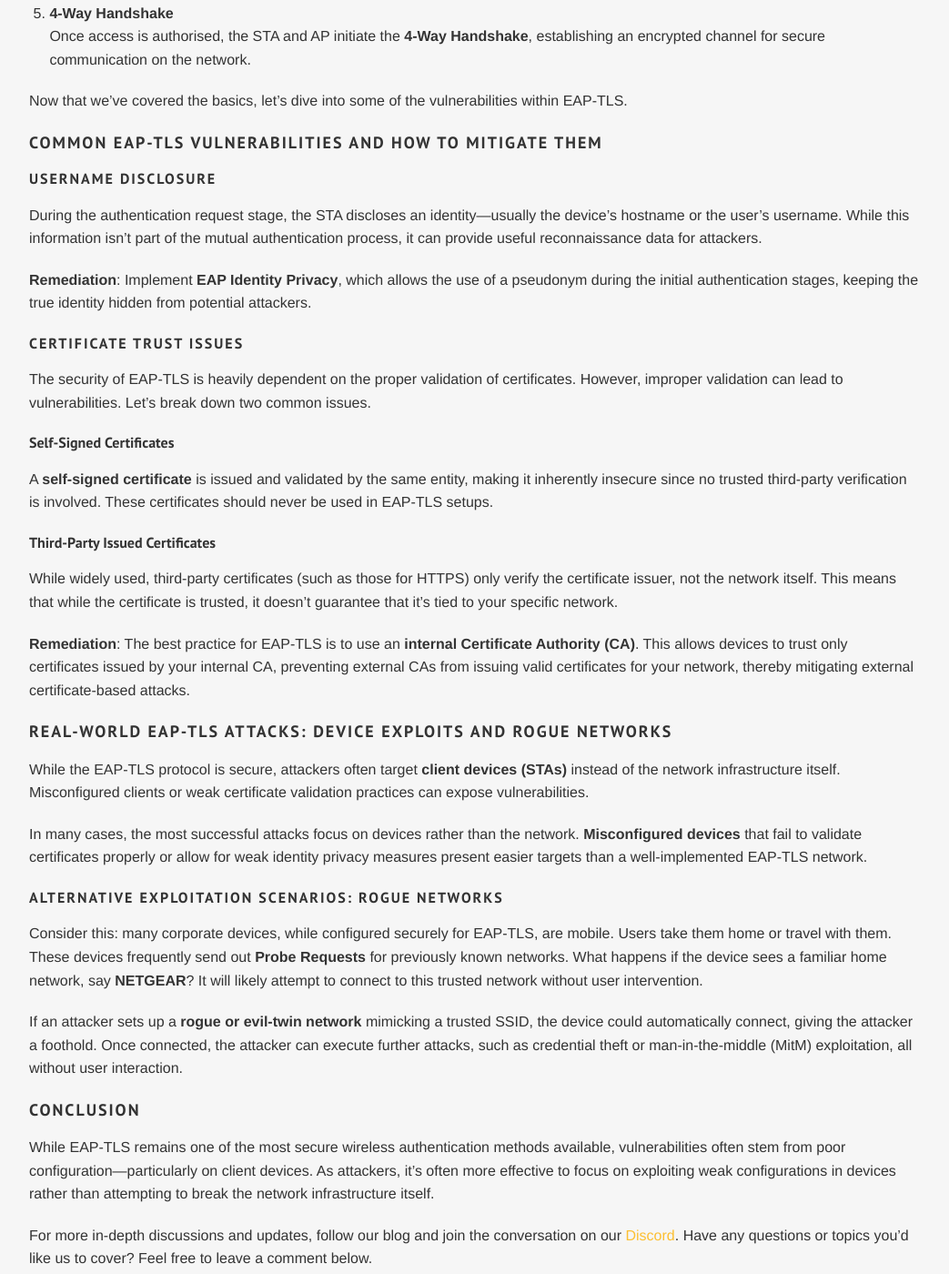
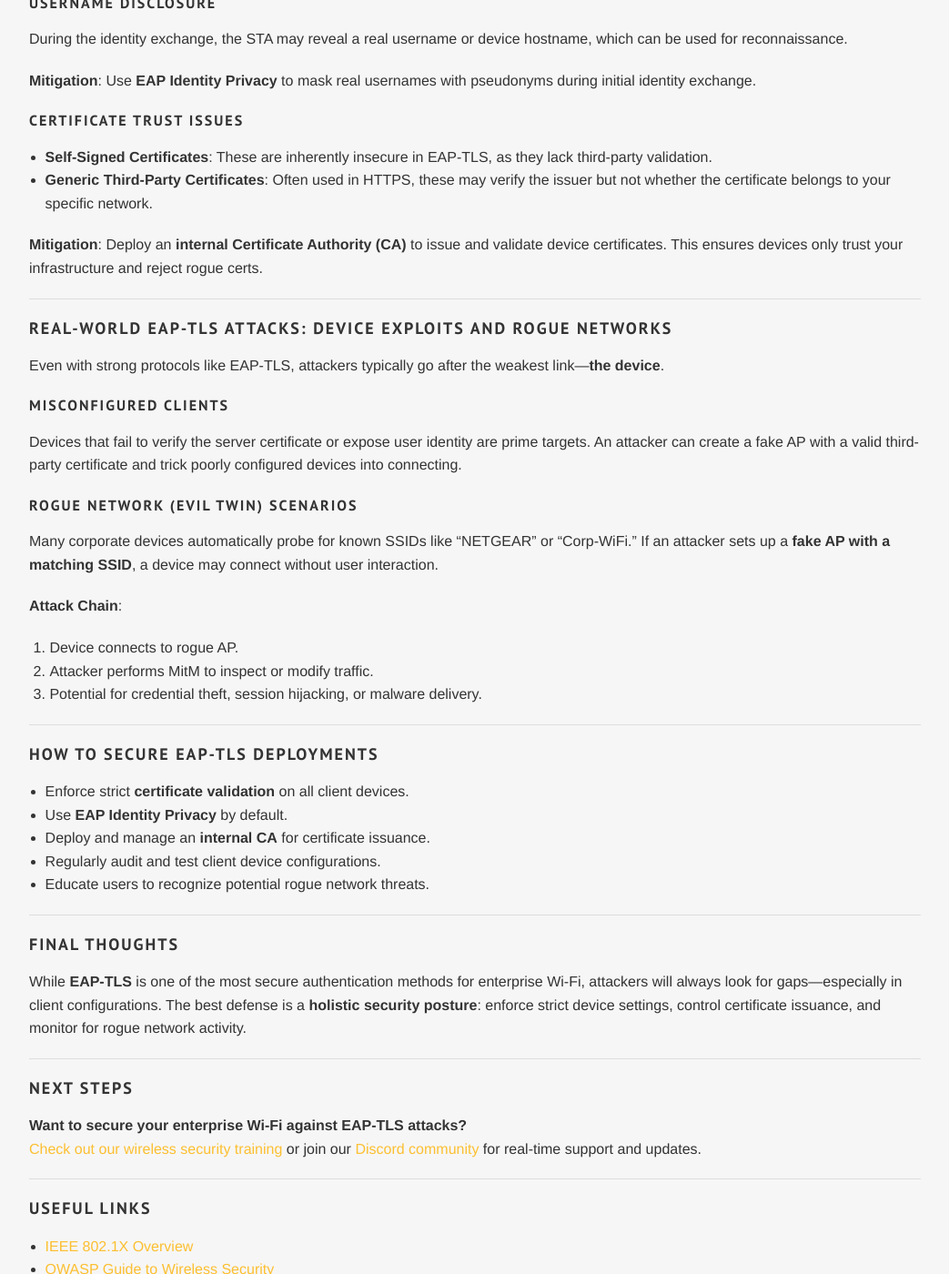
Before and after one commit to thexerocouk/thexerocouk.github.io, a Jekyll site: the page built from _posts/2024-09-19-Breaking-EAP-TLS.md, in a window 1280 px wide and 1400 px high, scrolled down 2290 px. Shown: the whole window at 91% size, without its empty margins (173-1216 px from the left). Built offline with Jekyll 4.4.1, drawn with Linux system fonts in a browser that asks for light colours; some web fonts are replaced; comment, search, counter and statistics services are not loaded; some of the changed text lies outside the part shown.

Commit message:
Update 2024-09-19-Breaking-EAP-TLS.md

```diff
--- a/_posts/2024-09-19-Breaking-EAP-TLS.md
+++ b/_posts/2024-09-19-Breaking-EAP-TLS.md
@@ -6,88 +6,112 @@ author: TheXero
 comments: true
 categories: wifi
 description: "Learn how attackers exploit EAP-TLS vulnerabilities in enterprise Wi-Fi networks and how to secure your devices with best practices and real-world examples."
-excerpt: "Explore the hidden vulnerabilities of EAP-TLS and learn how attackers break into even the most secure TLS deployments. A must-read for network security professionals."
-tags: [training, wireless, security, EAP-TLS, penetration testing, Wi-Fi]
+excerpt: "Explore how attackers break into enterprise Wi-Fi networks using EAP-TLS misconfigurations. Understand key vulnerabilities and how to protect your organization."
+tags: [training, wireless, security, EAP-TLS, penetration testing, Wi-Fi, 802.1X]
 thumbnail: /images/eap-tls.png
 image: /images/eap-tls.png
 ---
 
+{% seo %}
+
 ### TL;DR – EAP-TLS Wi-Fi Authentication in a Nutshell
 
-EAP-TLS ensures strong mutual authentication using digital certificates between client and server, making it one of the most secure enterprise Wi-Fi protocols.
+- EAP-TLS provides strong mutual authentication using client/server digital certificates.
+- The process includes a multi-step handshake to establish a secure session.
+- Key vulnerabilities include username disclosure and weak certificate validation.
+- Misconfigured devices are more often exploited than the network infrastructure.
+- Rogue networks can impersonate known SSIDs to launch MitM attacks.
 
-Authentication involves several steps, including certificate exchange and a 4-Way Handshake to establish a secure connection.
+---
 
-Vulnerabilities exist, particularly in username disclosure and certificate trust issues (e.g., self-signed or overly trusted third-party certificates).
-
-Misconfigured client devices are a common attack vector—often more exploitable than the network itself.
-
-Rogue network attacks can exploit mobile devices seeking known SSIDs, enabling MitM or credential theft if identity and certificate validation are weak.
-
-
-In our last post, we discussed various authentication methods for enterprise Wi-Fi networks. Today, we’ll be focusing on **EAP-TLS (Extensible Authentication Protocol - Transport Layer Security)**, regarded as one of the most secure authentication protocols in use today. We’ll walk through its process, highlight potential vulnerabilities, and examine what attackers can exploit. But first, a quick refresher.
+In our [previous post](/blog/enterprise-wifi-authentication-methods), we discussed various authentication methods for enterprise Wi-Fi networks. Today, we’re focusing on **EAP-TLS (Extensible Authentication Protocol - Transport Layer Security)**—one of the most secure 802.1X authentication methods available. We’ll break down how it works, explore key vulnerabilities, and show how attackers can exploit misconfigurations in real-world scenarios.
 
 ### What is EAP-TLS? Quick Recap of the Protocol
 
-EAP-TLS provides robust security by enforcing **mutual authentication**—both the client and the server must validate each other’s digital certificates. This mutual validation ensures a high level of trust between the connecting device and the network.
+EAP-TLS enforces **mutual certificate-based authentication**, requiring both the client and the server to verify each other's identities using trusted digital certificates. This makes it significantly harder to impersonate a legitimate device or access point compared to methods like PEAP or MSCHAPv2.
 
-![The EAP-TLS Process](/images/eap-tls.png)
+![Diagram of the EAP-TLS Wi-Fi authentication process](/images/eap-tls.png)
 
-### The EAP-TLS Process: Step-by-Step Breakdown
+---
+
+### EAP-TLS Authentication: Step-by-Step Breakdown
 
 1. **EAPoL Start**
-    The process begins with the **EAPoL Start** messages exchanged between the **Supplicant (STA)** and the **Access Point (AP)**. This step kicks off the authentication and key management process, allowing the transfer of essential data to the RADIUS server.
+   The process begins when the **Supplicant (STA)** sends an EAPoL-Start message to the **Access Point (AP)**, which initiates communication with the RADIUS server.
 
-2. **Requesting Authentication**
-    After the EAPoL packets are exchanged, the AP requests the STA’s identity, often revealing a potential username. The STA replies with this identity, which is forwarded to the backend RADIUS server as part of an access request. Up to this stage, the process remains anonymous, as no actual authentication has taken place.
+2. **Identity Request**
+   The AP requests the client's identity, usually returning a username or hostname. This identity is forwarded to the RADIUS server as part of the access request. At this point, no certificates are exchanged yet.
 
-3. **Mutual Authentication**
-    The **RADIUS server** sends its **TLS certificate** to the STA. If the STA verifies the certificate, confirming the legitimacy of the network, it responds by sending its **client certificate**. The RADIUS server then validates the client certificate. If both validations succeed, authentication is complete.
+3. **Mutual Certificate Authentication**
+   The **RADIUS server** sends its TLS certificate to the STA. Once verified, the STA returns its **client certificate**, which the server then authenticates. If both checks pass, the session is approved.
 
 4. **Access Granted**
-    The AP relays an **EAP Success** message to the STA, signifying that access has been granted.
+   The AP relays an **EAP Success** message, confirming successful authentication.
 
 5. **4-Way Handshake**
-    Once access is authorised, the STA and AP initiate the **4-Way Handshake**, establishing an encrypted channel for secure communication on the network.
+   A secure encryption key exchange finalizes the session setup, ensuring data confidentiality on the Wi-Fi connection.
 
-Now that we’ve covered the basics, let’s dive into some of the vulnerabilities within EAP-TLS.
+---
 
 ### Common EAP-TLS Vulnerabilities and How to Mitigate Them
 
-#### **Username Disclosure**
+#### Username Disclosure
+During the identity exchange, the STA may reveal a real username or device hostname, which can be used for reconnaissance.
 
-During the authentication request stage, the STA discloses an identity—usually the device’s hostname or the user’s username. While this information isn’t part of the mutual authentication process, it can provide useful reconnaissance data for attackers.
+**Mitigation**: Use **EAP Identity Privacy** to mask real usernames with pseudonyms during initial identity exchange.
 
-**Remediation**: Implement **EAP Identity Privacy**, which allows the use of a pseudonym during the initial authentication stages, keeping the true identity hidden from potential attackers.
+#### Certificate Trust Issues
 
-#### **Certificate Trust Issues**
+- **Self-Signed Certificates**: These are inherently insecure in EAP-TLS, as they lack third-party validation.
+- **Generic Third-Party Certificates**: Often used in HTTPS, these may verify the issuer but not whether the certificate belongs to your specific network.
 
-The security of EAP-TLS is heavily dependent on the proper validation of certificates. However, improper validation can lead to vulnerabilities. Let’s break down two common issues.
+**Mitigation**: Deploy an **internal Certificate Authority (CA)** to issue and validate device certificates. This ensures devices only trust your infrastructure and reject rogue certs.
 
-##### **Self-Signed Certificates**
-
-A **self-signed certificate** is issued and validated by the same entity, making it inherently insecure since no trusted third-party verification is involved. These certificates should never be used in EAP-TLS setups.
-
-##### **Third-Party Issued Certificates**
-
-While widely used, third-party certificates (such as those for HTTPS) only verify the certificate issuer, not the network itself. This means that while the certificate is trusted, it doesn’t guarantee that it’s tied to your specific network.
-
-**Remediation**: The best practice for EAP-TLS is to use an **internal Certificate Authority (CA)**. This allows devices to trust only certificates issued by your internal CA, preventing external CAs from issuing valid certificates for your network, thereby mitigating external certificate-based attacks.
+---
 
 ### Real-World EAP-TLS Attacks: Device Exploits and Rogue Networks
 
-While the EAP-TLS protocol is secure, attackers often target **client devices (STAs)** instead of the network infrastructure itself. Misconfigured clients or weak certificate validation practices can expose vulnerabilities.
+Even with strong protocols like EAP-TLS, attackers typically go after the weakest link—**the device**.
 
-In many cases, the most successful attacks focus on devices rather than the network. **Misconfigured devices** that fail to validate certificates properly or allow for weak identity privacy measures present easier targets than a well-implemented EAP-TLS network.
+#### Misconfigured Clients
+Devices that fail to verify the server certificate or expose user identity are prime targets. An attacker can create a fake AP with a valid third-party certificate and trick poorly configured devices into connecting.
 
-#### Alternative Exploitation Scenarios: Rogue Networks
+#### Rogue Network (Evil Twin) Scenarios
+Many corporate devices automatically probe for known SSIDs like "NETGEAR" or "Corp-WiFi." If an attacker sets up a **fake AP with a matching SSID**, a device may connect without user interaction.
 
-Consider this: many corporate devices, while configured securely for EAP-TLS, are mobile. Users take them home or travel with them. These devices frequently send out **Probe Requests** for previously known networks. What happens if the device sees a familiar home network, say **NETGEAR**? It will likely attempt to connect to this trusted network without user intervention.
+**Attack Chain**:
+1. Device connects to rogue AP.
+2. Attacker performs MitM to inspect or modify traffic.
+3. Potential for credential theft, session hijacking, or malware delivery.
 
-If an attacker sets up a **rogue or evil-twin network** mimicking a trusted SSID, the device could automatically connect, giving the attacker a foothold. Once connected, the attacker can execute further attacks, such as credential theft or man-in-the-middle (MitM) exploitation, all without user interaction.
+---
 
-### Conclusion
+### How to Secure EAP-TLS Deployments
 
-While EAP-TLS remains one of the most secure wireless authentication methods available, vulnerabilities often stem from poor configuration—particularly on client devices. As attackers, it’s often more effective to focus on exploiting weak configurations in devices rather than attempting to break the network infrastructure itself.
+- Enforce strict **certificate validation** on all client devices.
+- Use **EAP Identity Privacy** by default.
+- Deploy and manage an **internal CA** for certificate issuance.
+- Regularly audit and test client device configurations.
+- Educate users to recognize potential rogue network threats.
 
-For more in-depth discussions and updates, follow our blog and join the conversation on our [Discord](https://discord.gg/YEfgvuqyDn). Have any questions or topics you’d like us to cover? Feel free to leave a comment below.
+---
+
+### Final Thoughts
+
+While **EAP-TLS** is one of the most secure authentication methods for enterprise Wi-Fi, attackers will always look for gaps—especially in client configurations. The best defense is a **holistic security posture**: enforce strict device settings, control certificate issuance, and monitor for rogue network activity.
+
+---
+
+### Next Steps
+
+**Want to secure your enterprise Wi-Fi against EAP-TLS attacks?**
+[Check out our wireless security training](/training/wireless-security) or join our [Discord community](https://discord.gg/YEfgvuqyDn) for real-time support and updates.
+
+---
+
+### Useful Links
+- [IEEE 802.1X Overview](https://en.wikipedia.org/wiki/IEEE_802.1X)
+- [OWASP Guide to Wireless Security](https://owasp.org/www-project-mobile-top-10/)
+- [Understanding TLS Authentication](https://www.cloudflare.com/learning/ssl/what-is-ssl/)
+
+---
```
